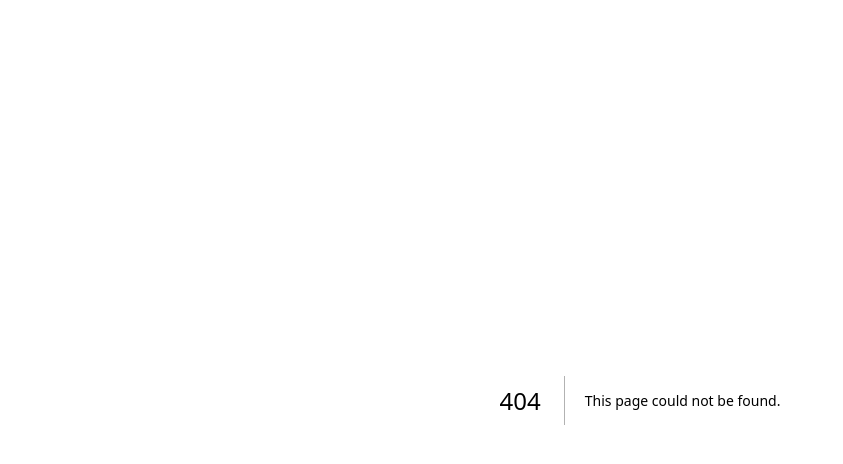
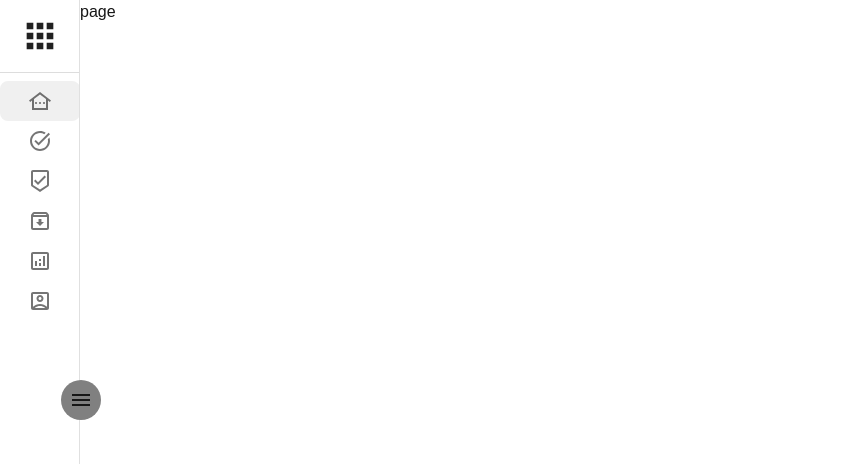
Before and after one commit to ashishngr/TodoPlan, a Next.js app in the folder my-app/: page /dashboard/home in a window 1280 px wide. Before the commit this address had no page. Shown: the top 464 px of the page, without its empty margins (0-843 px from the left). Built offline with nearby package versions, Linux system fonts and the light colour scheme.

Commit message:
chande sidebard design

```diff
--- a/my-app/package.json
+++ b/my-app/package.json
@@ -12,6 +12,7 @@
     "@emotion/react": "^11.13.3",
     "@emotion/styled": "^11.13.0",
     "@hookform/resolvers": "^3.9.0",
+    "@mui/icons-material": "^6.1.1",
     "@mui/material": "^6.1.1",
     "@radix-ui/react-alert-dialog": "^1.1.1",
     "@radix-ui/react-checkbox": "^1.1.1",
--- /dev/null
+++ b/my-app/src/app/dashboard/home/page.js
@@ -0,0 +1,9 @@
+import React from 'react'
+
+const page = () => {
+  return (
+    <div>page</div>
+  )
+}
+
+export default page
--- a/my-app/src/app/dashboard/layout.js
+++ b/my-app/src/app/dashboard/layout.js
@@ -10,6 +10,19 @@ import { MdDone } from "react-icons/md";
 import { IoAnalytics } from "react-icons/io5";
 import { usePathname } from "next/navigation";
 import { RiLogoutBoxRFill } from "react-icons/ri";
+import { Drawer, IconButton, Box, List, ListItem, ListItemText, ListItemIcon } from "@mui/material";
+import MenuIcon from "@mui/icons-material/Menu";
+import CloseIcon from "@mui/icons-material/Close";
+import DescriptionIcon from "@mui/icons-material/Description";
+import AppIcon from "@mui/icons-material/Apps";
+import Typography from '@mui/material/Typography';
+import OtherHousesOutlinedIcon from '@mui/icons-material/OtherHousesOutlined';
+import TaskAltOutlinedIcon from '@mui/icons-material/TaskAltOutlined';
+import BeenhereOutlinedIcon from '@mui/icons-material/BeenhereOutlined';
+import ArchiveOutlinedIcon from '@mui/icons-material/ArchiveOutlined';
+import UpgradeOutlinedIcon from '@mui/icons-material/UpgradeOutlined';
+import AnalyticsOutlinedIcon from '@mui/icons-material/AnalyticsOutlined';
+import AccountBoxOutlinedIcon from '@mui/icons-material/AccountBoxOutlined';
 
 import {
   Tooltip,
@@ -20,6 +33,19 @@ import {
 
 export default function Layout({ children }) {
   const [isClient, setIsClient] = useState(false);
+  const [open, setOpen] = useState(false);
+  const toggleDrawer = () => {
+    setOpen(!open);
+  };
+  const sidebarItems = [
+    { label: "Home", icon: <OtherHousesOutlinedIcon size={25} />, link: "/dashboard/home" },
+    { label: "Task", icon: <TaskAltOutlinedIcon size={25} />, link: "/dashboard/task" },
+    { label: "Completed", icon: <BeenhereOutlinedIcon size={25} />, link: "/dashboard/completeTask" },
+    { label: "Archived", icon: <ArchiveOutlinedIcon size={25} />, link: "/dashboard/archivedTask" },
+    // { label: "Upgrade", icon: <UpgradeOutlinedIcon size={25} />, link: "/dashboard/upgradeUser" },
+    { label: "Analytics", icon: <AnalyticsOutlinedIcon size={25} />, link: "/dashboard/analytics" },
+    { label: "Profile", icon: <AccountBoxOutlinedIcon size={25} />, link: "/dashboard/profile" },
+  ];
 
   useEffect(() => {
     setIsClient(true);
@@ -32,123 +58,103 @@ export default function Layout({ children }) {
 
   return (
     <div className="flex h-screen">
-      {/* Sidebar */}
-      <TooltipProvider>
-        <nav className=" bg-white text-gray-800 p-4 shadow-lg border-r-2 border-gray-300">
-          <ul className="space-y-6">
-            <li className="mb-4">
-              <Tooltip>
-                <TooltipTrigger>
-                  <Link href="/dashboard/task">
-                    <div className="flex items-center space-x-4 hover:scale-110 transition-transform duration-300">
-                      <MdOutlineTask
-                        size={`${pathname === "/dashboard/task" ? 30 : 20}`}
-                      />{" "}
-                    </div>
-                  </Link>
-                </TooltipTrigger>
-                <TooltipContent>Task</TooltipContent>
-              </Tooltip>
-            </li>
+      {/* Drawer Trigger */}
+      <IconButton
+        edge="start"
+        color="inherit"
+        aria-label="menu"
+        onClick={toggleDrawer}
+        sx={{
+          position: "fixed",
+          top: "50%",
+          left: open ? 232 : 73, // Adjusted for consistent positioning
+          transform: "translateY(-50%)",
+          zIndex: 1300,
+          bgcolor: "gray"
+        }}
+      >
 
-            <li className="mb-4">
-              <Tooltip>
-                <TooltipTrigger>
-                  <Link href="/dashboard/completeTask">
-                    <div className="flex items-center space-x-4 hover:scale-110 transition-transform duration-300">
-                      <MdDone
-                        size={`${
-                          pathname === "/dashboard/completeTask" ? 35 : 20
-                        }`}
-                      />{" "}
-                    </div>
-                  </Link>
-                  <TooltipContent>Complete Tasks</TooltipContent>
-                </TooltipTrigger>
-              </Tooltip>
-            </li>
-            <li className="mb-4">
-              <Tooltip>
-                <TooltipTrigger>
-                  <Link href="/dashboard/deletedTask">
-                    <div className="flex items-center space-x-4 hover:scale-110 transition-transform duration-300">
-                      <MdDeleteOutline
-                        size={`${
-                          pathname === "/dashboard/deletedTask" ? 35 : 20
-                        }`}
-                      />{" "}
-                    </div>
-                  </Link>
-                  <TooltipContent>Deleted Tasks</TooltipContent>
-                </TooltipTrigger>
-              </Tooltip>
-            </li>
-            <li className="mb-4">
-              <Tooltip>
-                <TooltipTrigger>
-                  <Link href="/dashboard/archivedTask">
-                    <div className="flex items-center space-x-4 hover:scale-110 transition-transform duration-300">
-                      <RiArchiveDrawerLine
-                        size={`${
-                          pathname === "/dashboard/archivedTask" ? 35 : 20
-                        }`}
-                      />{" "}
-                    </div>
-                  </Link>
-                  <TooltipContent>Archived Tasks</TooltipContent>
-                </TooltipTrigger>
-              </Tooltip>
-            </li>
-            <li className={`mb-4 `}>
-              <Tooltip>
-                <TooltipTrigger>
-                  <Link href="/dashboard/analytics">
-                    <div
-                      className={`flex items-center  hover:scale-110 transition-transform duration-300 rounded-lg`}
-                    >
-                      <IoAnalytics
-                        size={`${
-                          pathname === "/dashboard/analytics" ? 35 : 20
-                        }`}
-                      />{" "}
-                    </div>
-                  </Link>
-                  <TooltipContent>Analytics</TooltipContent>
-                </TooltipTrigger>
-              </Tooltip>
-            </li>
-            <li className="mb-4">
-              <Tooltip>
-                <TooltipTrigger>
-                  <Link href="/dashboard/profile">
-                    <div className="flex items-center space-x-4 hover:scale-110 transition-transform duration-300">
-                      <AiOutlineProfile
-                        size={`${pathname === "/dashboard/profile" ? 35 : 20}`}
-                      />{" "}
-                    </div>
-                  </Link>
-                  <TooltipContent>Profile</TooltipContent>
-                </TooltipTrigger>
-              </Tooltip>
-            </li>
-          </ul>
-          <div className="w-full mt-24 cursor">
-            <Tooltip>
-              <TooltipTrigger>
-                <button
-                  className="flex items-center justify-center hover:scale-110 transition-transform duration-300 cursor-pointer"
-                  style={{ cursor: "pointer" }}
+        <MenuIcon size={10}/>
+      </IconButton>
+
+      {/* Sidebar Drawer */}
+      <Drawer
+        anchor="left"
+        open={open}
+        variant="permanent" // Keeping it always rendered
+        sx={{
+          width: open ? 240 : 80, // Fixed width for closed state
+          flexShrink: 0,
+          "& .MuiDrawer-paper": {
+            width: open ? 240 : 80, // Maintain width in both states
+            transition: "width 0.3s ease", // Smooth transition when opening/closing
+            overflowX: "hidden", // Hide overflow when closed
+          },
+        }}
+      >
+        <Box
+          sx={{
+            width: open ? 240 : 80,
+            display: "flex",
+            flexDirection: "column",
+            height: "100%",
+          }}
+        >
+          <Box
+            sx={{
+              display: "flex",
+              alignItems: "center",
+              justifyContent: "center",
+              padding: "16px",
+              borderBottom: "1px solid #ddd",
+
+            }}
+          >
+            <AppIcon sx={{ fontSize: 40, marginRight: open ? 1 : 0 }} /> {/* Icon always visible */}
+            {open && (
+              <Typography variant="h6" sx={{ fontWeight: "bold" }}>
+                Notionize
+              </Typography>
+            )}
+          </Box>
+
+          {/* Sidebar Content */}
+          <List>
+            {sidebarItems.map((item) => (
+              <Link key={item.label} href={item.link} passHref>
+                <ListItem
+                  button
+                  sx={{
+                      // Some margin when drawer is open
+                    // marginRight: open ? "10px" : "10px", // Consistent margin on both sides
+                    paddingLeft: "16px",
+                    paddingRight: "16px",
+                    justifyContent: open ? "flex-start" : "center", // Icons centered when closed
+                    borderRadius: "8px", // Rounded corners
+                    backgroundColor:
+                      pathname === item.link ? "#f0f0f0" : "transparent", // Active tab background
+                    "&:hover": {
+                      backgroundColor: "#f0f0f0", // Hover effect
+                      borderRadius: "8px",
+                    },
+                  }}
                 >
-                  <RiLogoutBoxRFill size={30} />
-                </button>
-                <TooltipContent>Log Out</TooltipContent>
-              </TooltipTrigger>
-            </Tooltip>
-          </div>
-        </nav>
-      </TooltipProvider>
-      {/* Main Content */}
-      <main className="flex-1  bg-white overflow-auto">{children}</main>
+                  <ListItemIcon
+                    sx={{
+                      minWidth: open ? "40px" : "auto", // Adjust icon space
+                      justifyContent: "center",
+                    }}
+                  >
+                    {item.icon}
+                  </ListItemIcon>
+                  {open && <ListItemText primary={item.label} />}
+                </ListItem>
+              </Link>
+            ))}
+          </List>
+        </Box>
+      </Drawer>
+      <main className="flex-1 bg-white overflow-auto">{children}</main>
     </div>
   );
 }
--- /dev/null
+++ b/my-app/src/app/dashboard/upgradeUser.js/page.js
@@ -0,0 +1,9 @@
+import React from 'react'
+
+const page = () => {
+  return (
+    <div>page</div>
+  )
+}
+
+export default page
```
Also changed, not shown: 1 other file (tests, documents, lock files or other folders).
